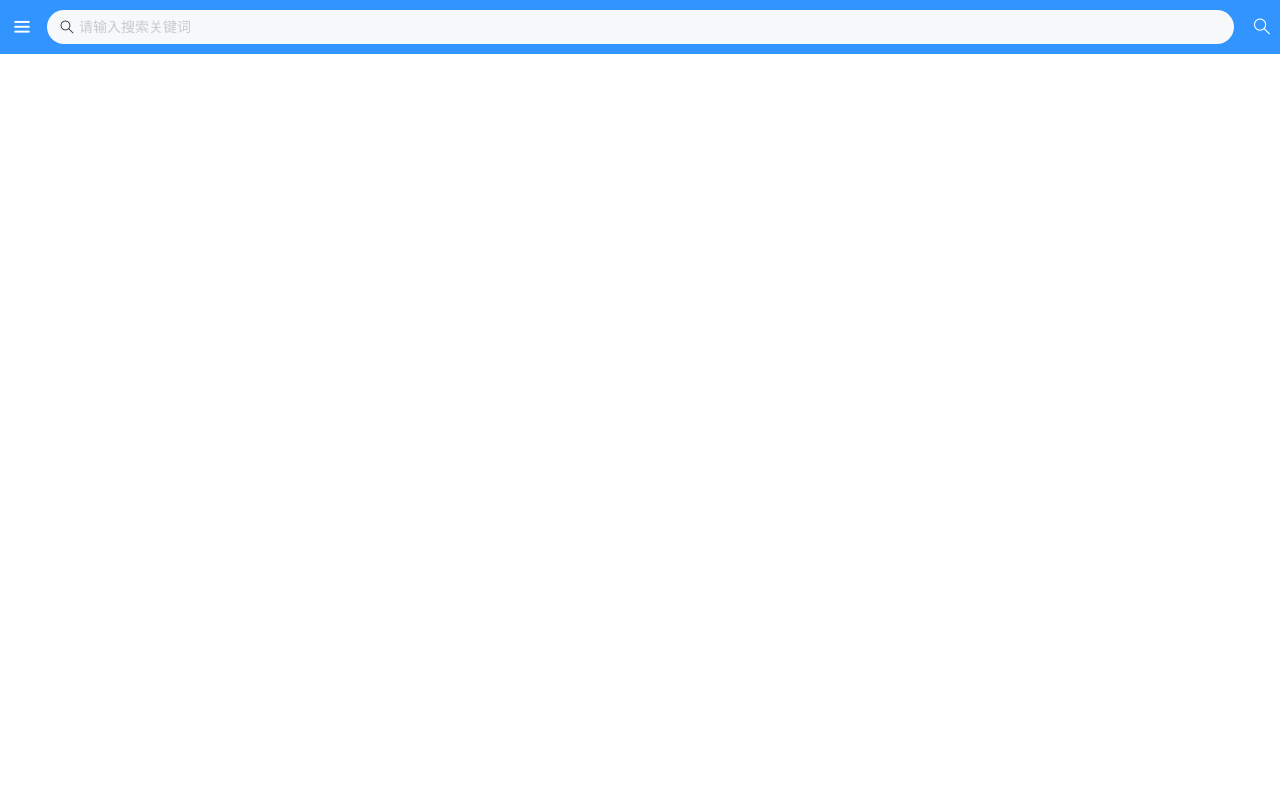
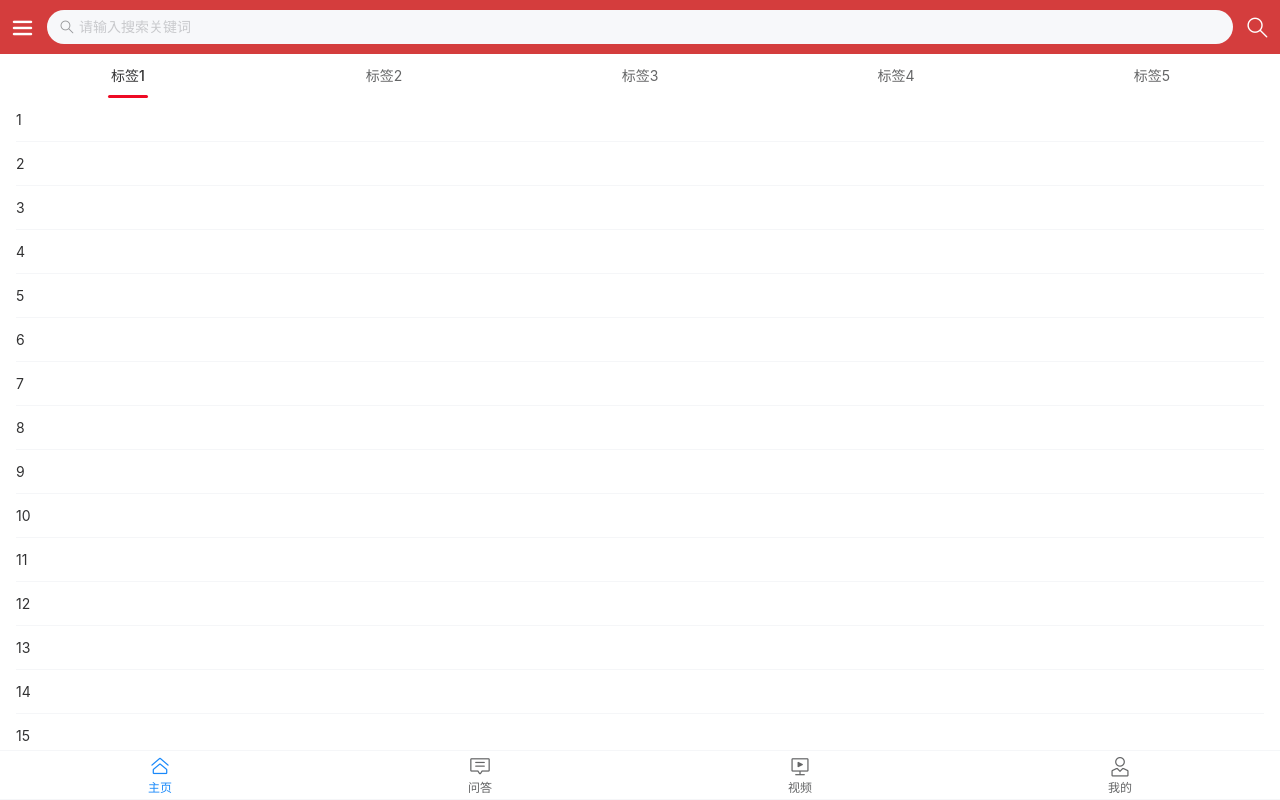
Before and after one commit to Jacky-Cheng666/wjNews, a Vue app: page /#/home in a window 1280 px wide. Shown: the top 800 px of the page. Built offline with nearby package versions, Linux system fonts and the light colour scheme.

Commit message:
完成home页面顶部搜索栏布局，底部tabBar标签栏布局，还有频道模块。

```diff
--- a/src/router/index.js
+++ b/src/router/index.js
@@ -5,6 +5,10 @@ Vue.use(VueRouter)
 // 如果写views/login找到views下面的login文件夹里面里面的index.js或者index.vue。省略写法。
 import login from '@/views/login/index.vue'
 import home from '@/views/home/index.vue'
+import layout from '@/views/layout/index.vue'
+import video from '@/views/video'
+import mine from '@/views/mine'
+import question from '@/views/question'
 const routes = [
   {
     path: "/login",
@@ -14,11 +18,30 @@ const routes = [
     }
   },
   {
-    path: "/home",
-    component: home,
-    meta: {
-      title: "首页"
+    path: "/layout",
+    component: layout,
+    meta: { title: "首页" },
+    children: [{
+      path: "/home",
+      component: home,
+      meta: { title: "首页" },
+    },
+    {
+      path: "/video",
+      component: video,
+      meta: { title: "视频" },
+    },
+    {
+      path: "/mine",
+      component: mine,
+      meta: { title: "我的" },
+    },
+    {
+      path: "/question",
+      component: question,
+      meta: { title: "问答" },
     }
+    ]
   },
   {
     path: "/",
--- a/src/store/index.js
+++ b/src/store/index.js
@@ -4,8 +4,10 @@ import { getToken } from '@/utils/token.js'
 Vue.use(Vuex)
 export default new Vuex.Store({
   state: {
-    token: getToken() ? getToken().token : '',
-    refresh_token: getToken() ? getToken().refresh_token : ''
+    // token: getToken() ? getToken().token : '',
+    token: getToken() && getToken().token, //短语与运算,第一次赋值为null。
+    // refresh_token: getToken() ? getToken().refresh_token : ''
+    refresh_token: getToken() && getToken().refresh_token
   },
   mutations: {
     changeToken(state, token) {
--- a/src/views/home/index.vue
+++ b/src/views/home/index.vue
@@ -1,20 +1,25 @@
 <template>
   <div class="home">
-    <!-- 搜索模块 -->
+    <!--1， 搜索模块 -->
+    <div class="search">
+      <van-icon class="icon" name="wap-nav" />
       <van-search
+        class="searchBar"
         v-model="value"
         shape="round"
-      background="#3194ff"
-      show-action
+        background="#d43d3d"
         placeholder="请输入搜索关键词"
-      @search="onSearch"
-      class="searchBar"
-    >
-      <div slot="action" @click="onSearch">
-        <van-icon class="rSearch" name="search" />
+      />
+      <van-icon class="icon" name="search" />
     </div>
-      <van-icon slot="left" name="wap-nav" />
-    </van-search>
+    <!-- 2，频道模块 -->
+    <van-tabs v-model="active" class="my-tabs">
+      <van-tab :title="'标签'+item" v-for="(item, index) in 5" :key="index">
+        <van-list v-model="loading" :finished="finished" finished-text="没有更多了" @load="onLoad">
+          <van-cell v-for="item in list" :key="item" :title="item" />
+        </van-list>
+      </van-tab>
+    </van-tabs>
   </div>
 </template>
 
@@ -22,33 +27,78 @@
 export default {
   data() {
     return {
-      value: ""
+      value: "",
+      active: "",
+      list: [
+        1,
+        2,
+        3,
+        4,
+        5,
+        6,
+        7,
+        8,
+        9,
+        10,
+        11,
+        12,
+        13,
+        14,
+        15,
+        16,
+        17,
+        18,
+        19,
+        20
+      ],
+      // loading:表示加载状态。如果为false，代表还需要加载数据。所以会调用onload()方法。true代表不需要加载，则不会调用onload方法。
+      loading: false,
+      // finished：数据是否已记载完毕。
+      finished: false
     };
   },
   methods: {
-    onSearch() {}
+    onSearch() {},
+    onLoad() {
+      // 加载数据的方法。onLoad方法被调用时。会自动把v-model绑定的loading值改为true.
+      console.log("我被调用了,可以加在数据了");
+    }
   }
 };
 </script>
 
 <style lang="less">
 .home {
-  .van-icon {
+  padding-top: 98px;
+  margin-bottom: 50px;
+  .search {
+    // opacity: 0;
+    display: flex;
+    align-items: center;
+    background-color: #d43d3d;
+    padding: 0 10px;
+    top: 0;
+    position: fixed;
+    width: 100%;
+    z-index: 999;
+    // 设置模型为内减模型。
+    box-sizing: border-box;
+    .icon {
+      font-size: 25px;
       color: #fff;
-    font-size: 20px;
     }
-  .van-icon-search {
-    color: #323233;
+    .searchBar {
+      flex: 1;
     }
-  .rSearch {
-    color: #fff;
-    margin-left: 10px;
   }
-  .van-search__action {
-    line-height: 14px;
+  .my-tabs {
+    // padding-top: 98px;
+    .van-tabs__wrap {
+      position: fixed;
+      z-index: 999;
+      top: 54px;
+      width: 100%;
     }
-  .van-search__content--round {
-    margin-left: 15px;
   }
 }
 </style>
--- /dev/null
+++ b/src/views/layout/index.vue
@@ -0,0 +1,26 @@
+<template>
+  <div>
+    <router-view></router-view>
+    <!-- tabbar模块 -->
+    <van-tabbar v-model="active">
+      <van-tabbar-item icon="home-o" to="/home">主页</van-tabbar-item>
+      <van-tabbar-item icon="comment-o" to="/question">问答</van-tabbar-item>
+      <van-tabbar-item icon="tv-o" to="/video">视频</van-tabbar-item>
+      <van-tabbar-item icon="user-o" to="/mine">我的</van-tabbar-item>
+    </van-tabbar>
+  </div>
+</template>
+
+<script>
+export default {
+  name: "layout",
+  data() {
+    return {
+      active: 0
+    };
+  }
+};
+</script>
+
+<style>
+</style>
--- /dev/null
+++ b/src/views/mine/index.vue
@@ -0,0 +1,13 @@
+<template>
+  <h2>我的页面</h2>
+</template>
+
+<script>
+export default {
+
+}
+</script>
+
+<style>
+
+</style>
--- /dev/null
+++ b/src/views/question/index.vue
@@ -0,0 +1,13 @@
+<template>
+  <h2>我是问答页面</h2>
+</template>
+
+<script>
+export default {
+
+}
+</script>
+
+<style>
+
+</style>
--- /dev/null
+++ b/src/views/video/index.vue
@@ -0,0 +1,13 @@
+<template>
+  <h2>我是视频页面</h2>
+</template>
+
+<script>
+export default {
+
+}
+</script>
+
+<style>
+
+</style>
```
Also changed, not shown: 1 other file (tests, documents, lock files or other folders). Lines whose indentation alone changed are shown as unchanged.
